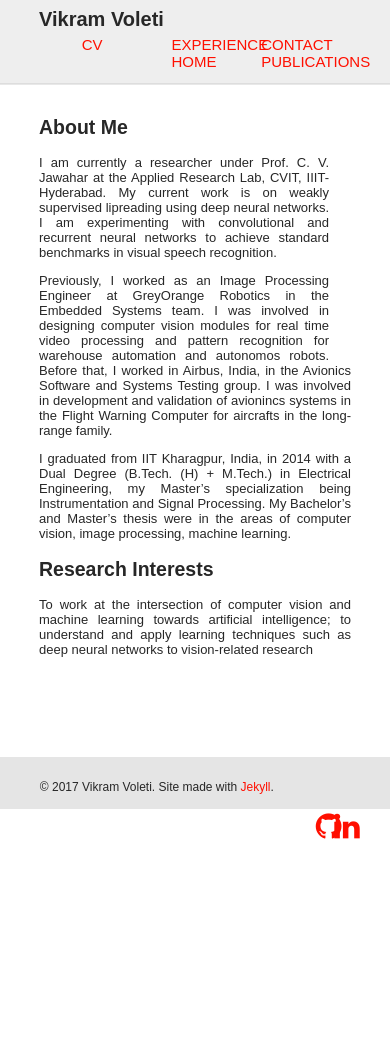
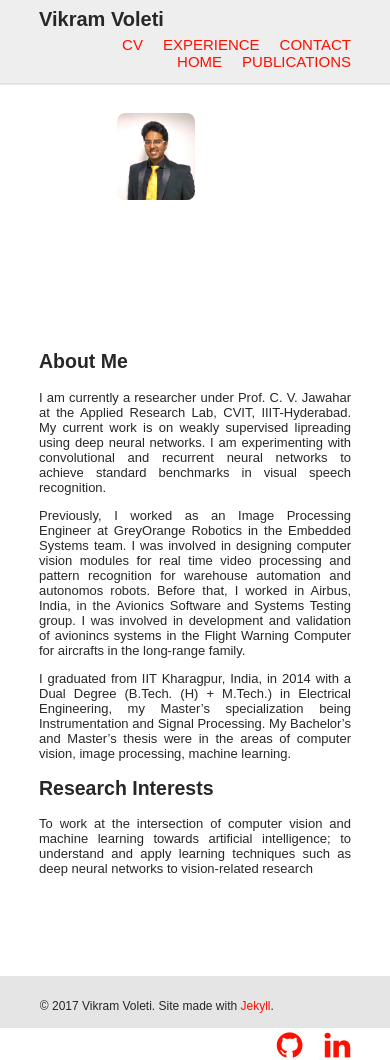
Before and after one commit to voletiv/voletiv.github.io, a Jekyll site: the page built from _pages/index.md, in a window 390 px wide and 1060 px high. Built offline with Jekyll 4.4.1, drawn with Linux system fonts in a browser that asks for light colours; nearby versions of some CDN libraries.

Commit message:
Mobile - profile pic
Former-commit-id: a0e4bf7af349c496be798b5c6f0b3446fde5eea3

```diff
--- a/_sass/_style.scss
+++ b/_sass/_style.scss
@@ -205,8 +205,8 @@
         height: 50px;
     }
     .nav-list {
-        width: 33%;
-        margin: 0;
+        // width: 80px;
+        margin: 0px 0px 0px 20px;
         // background-color: #eeeeee;
         // border: 1px solid darken(#ffffff, 20%);
     }
--- a/_sass/typography.scss
+++ b/_sass/typography.scss
@@ -59,8 +59,8 @@
             margin: 0;
         }
         @media (max-width: $max-width) {
-            max-width: 50%;
-            margin-right: -50%;
+            max-width: 75%;
+            margin-right: 50%;
         }
     }
     img {
```
